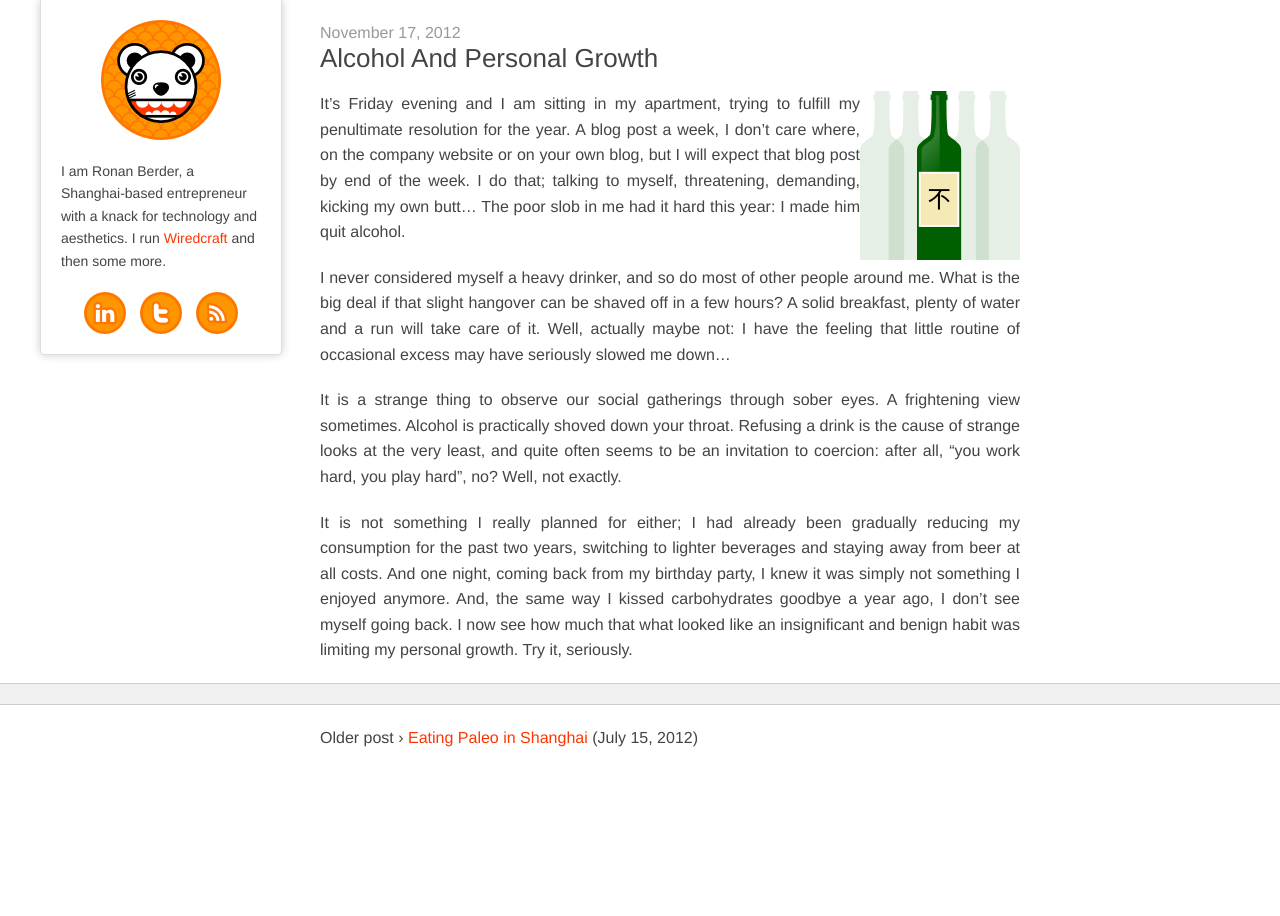
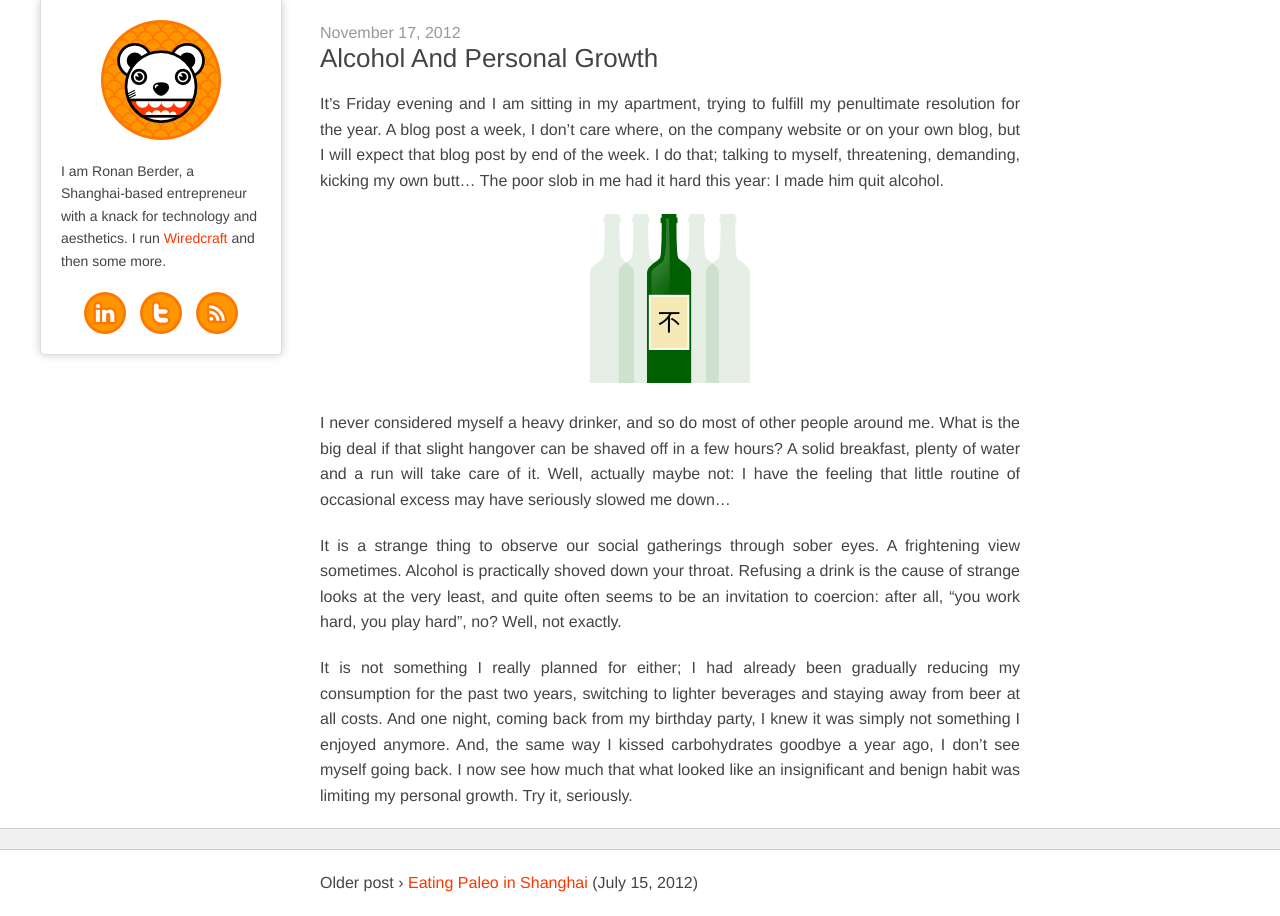
Before and after one commit to hunvreus/hunvreus.github.io, a Jekyll site: the page built from _posts/2012-11-17-alcohol-personal-growth.md, in a window 1280 px wide. Built offline with Jekyll 4.4.1, drawn with Linux system fonts in a browser that asks for light colours; nearby versions of some CDN libraries; some web fonts are replaced; comment, search, counter and statistics services are not loaded.

Commit message:
Updated _posts/2012-11-17-alcohol-personal-growth.md

```diff
--- a/_posts/2012-11-17-alcohol-personal-growth.md
+++ b/_posts/2012-11-17-alcohol-personal-growth.md
@@ -1,11 +1,13 @@
 ---
-title: Alcohol And Personal Growth
 layout: post
+title: "Alcohol And Personal Growth"
 published: true
 comments: true
 ---
 
-<img src="http://teddy.fr/files/bottles.png" alt="Bottles" align="right" />It's Friday evening and I am sitting in my apartment, trying to fulfill my penultimate resolution for the year. A blog post a week, I don't care where, on the company website or on your own blog, but I will expect that blog post by end of the week. I do that; talking to myself, threatening, demanding, kicking my own butt... The poor slob in me had it hard this year: I made him quit alcohol.
+It's Friday evening and I am sitting in my apartment, trying to fulfill my penultimate resolution for the year. A blog post a week, I don't care where, on the company website or on your own blog, but I will expect that blog post by end of the week. I do that; talking to myself, threatening, demanding, kicking my own butt... The poor slob in me had it hard this year: I made him quit alcohol.
+
+<p align="center"><img src="http://teddy.fr/files/bottles.png" alt="Bottles" /></p>
 
 I never considered myself a heavy drinker, and so do most of other people around me. What is the big deal if that slight hangover can be shaved off in a few hours? A solid breakfast, plenty of water and a run will take care of it. Well, actually maybe not: I have the feeling that little routine of occasional excess may have seriously slowed me down...
 
```
